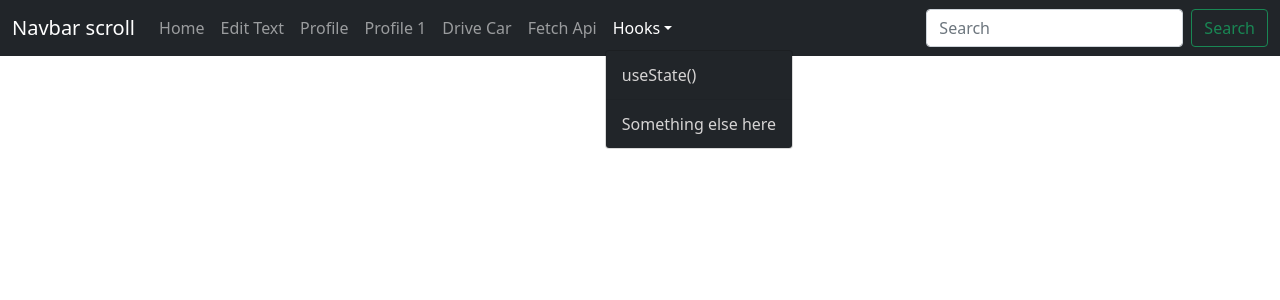
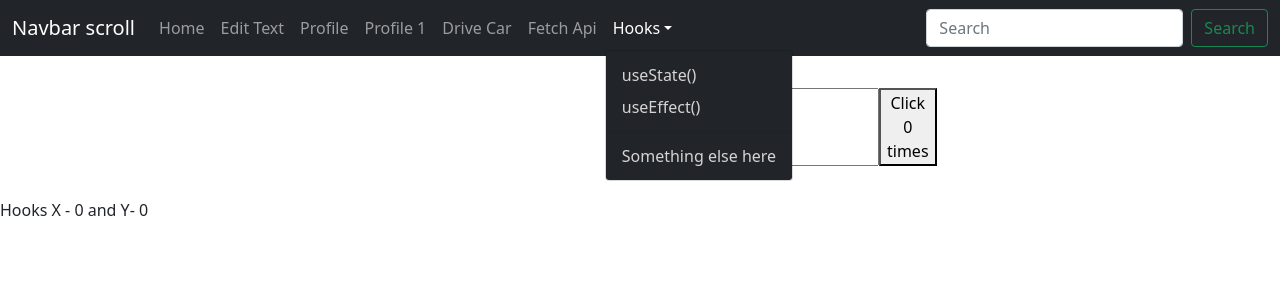
Before and after one commit to BishwajeetSamal/react-tube, a React (Create React App) app: page /HookUseEffectOne in a window 1280 px wide. Both pictures are taken after a click on the button "Hooks". Shown: the top 300 px of the page. Built offline with nearby package versions, Linux system fonts and the light colour scheme.

Commit message:
useEffect code for mousemove event with useEffect

```diff
--- a/src/components/NavbarPage.jsx
+++ b/src/components/NavbarPage.jsx
@@ -7,6 +7,7 @@ import DriveCar from "./ImportantConcept";
 import { BrowserRouter as Router, Route, Routes } from "react-router-dom";
 import FetchApi from "./FetchApi";
 import ClassCounter from "./hooks/ClassCounter";
+import HookUseEffectOne from "./hooks/useEffect/HookUseEffectOne";
 import "../css/index.css";
 import {
   Navbar,
@@ -43,6 +44,9 @@ function NavbarPage() {
                 <NavDropdown.Item href="ClassCounter">
                   useState()
                 </NavDropdown.Item>
+                <NavDropdown.Item href="/HookUseEffectOne">
+                  useEffect()
+                </NavDropdown.Item>
                 <NavDropdown.Divider />
                 <NavDropdown.Item href="#action5">
                   Something else here
@@ -70,6 +74,7 @@ function NavbarPage() {
           <Route path="/ImportantConcept" element={<DriveCar />} />
           <Route path="/FetchApi" element={<FetchApi />} />
           <Route path="/ClassCounter" element={<ClassCounter />} />
+          <Route path="/HookUseEffectOne" element={<HookUseEffectOne />} />
         </Routes>
       </Router>
     </>
--- /dev/null
+++ b/src/components/hooks/useEffect/HookMouse.js
@@ -0,0 +1,22 @@
+import React from "react";
+import { useState, useEffect } from "react";
+
+function HookMouse() {
+  const [x, setX] = useState(0);
+  const [y, setY] = useState(0);
+  useEffect(() => {
+    console.log("useEffect Called");
+    const logMousePosition = (e) => {
+      setX(e.clientX);
+      setY(e.clientY);
+    };
+    window.addEventListener("mousemove", logMousePosition);
+  }, []);
+  return (
+    <div>
+      Hooks X - {x} and Y- {y}
+    </div>
+  );
+}
+
+export default HookMouse;
--- /dev/null
+++ b/src/components/hooks/useEffect/HookUseEffectOne.js
@@ -0,0 +1,31 @@
+import React, { useState, useEffect } from "react";
+import HookMouse from "./HookMouse";
+function HookUseEffectOne() {
+  const [count, setCount] = useState(0);
+  //  When we specify useEffect, we are basically requesting REACT to execute the function that is passed as an arguement
+  // everytime the component renders. i.e useEffect() runs after every render of the component.
+  const [name, setName] = useState("");
+  useEffect(() => {
+    console.log("UseEffect-Updating document title");
+    document.title = `You clicked ${count} times`;
+  }, [count]);
+  return (
+    <div>
+      <div style={{ margin: "2rem 40rem", display: "flex" }}>
+        <input
+          type="text"
+          value={name}
+          onChange={(e) => setName(e.target.value)}
+        />
+
+        <button onClick={() => setCount(count + 1)}>Click {count} times</button>
+      </div>
+
+      <div>
+        <HookMouse />
+      </div>
+    </div>
+  );
+}
+
+export default HookUseEffectOne;
```
